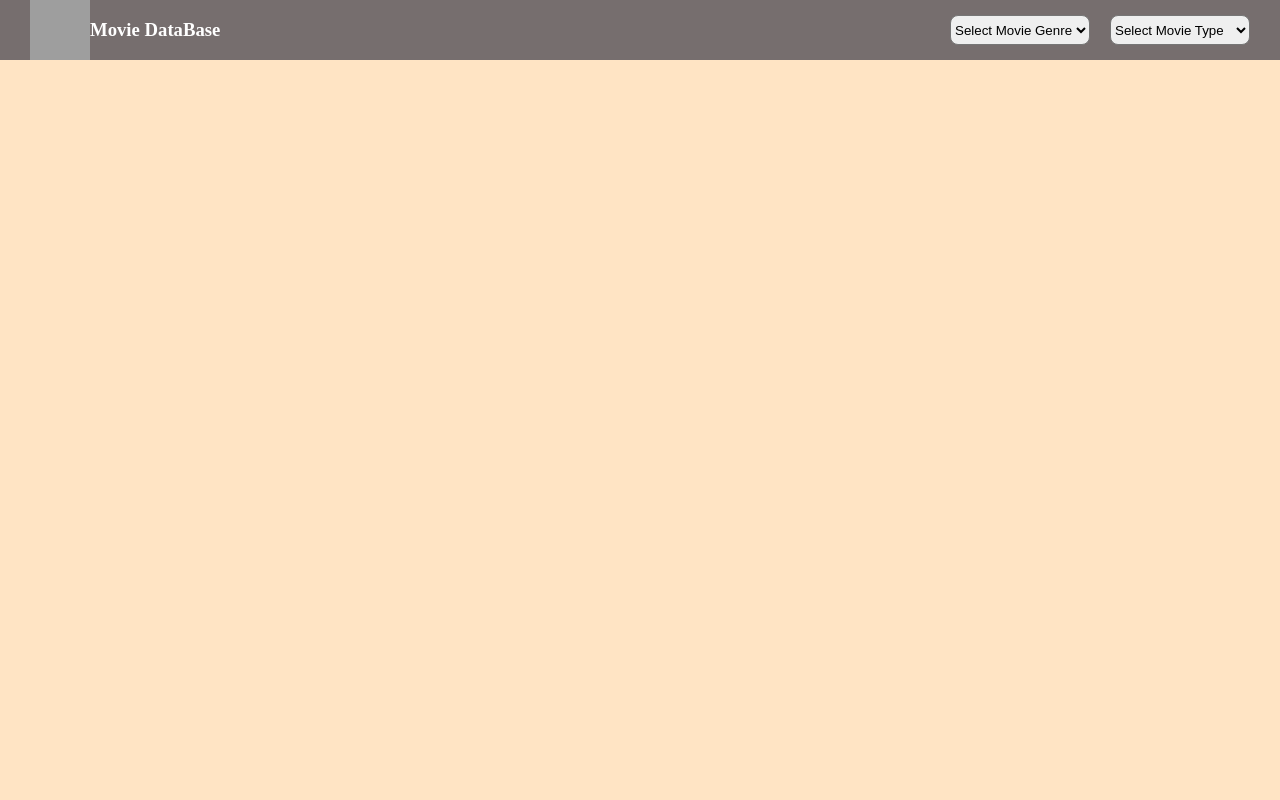
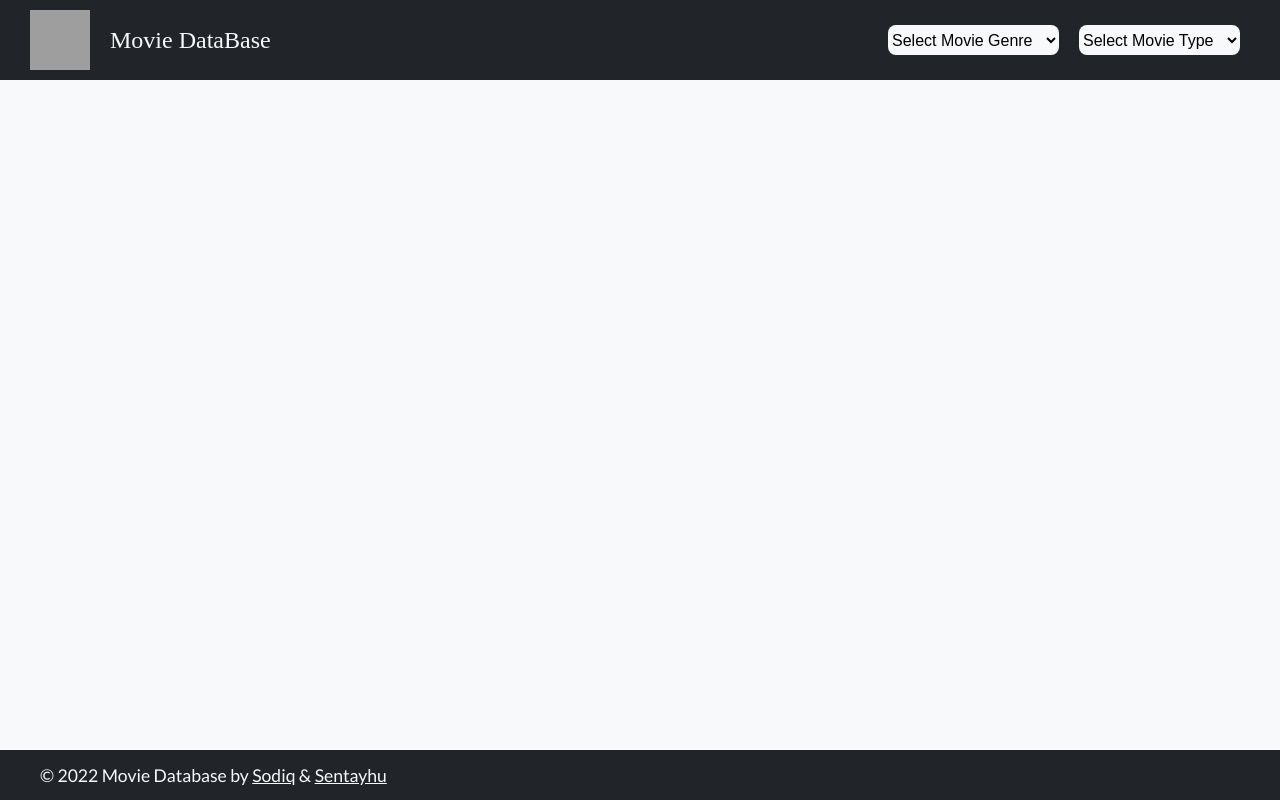
Before and after one commit to deyemiobaa/Movie-Database, a website built with webpack: page src/index.html in a window 1280 px wide. Built offline with nearby package versions, Linux system fonts and the light colour scheme; grey boxes are pictures that could not be loaded.

Commit message:
Add footer

```diff
--- a/src/index.html
+++ b/src/index.html
@@ -12,22 +12,22 @@
       <div class="header-main-wrap">
         <div class="logo-wrap">
           <img src="https://img.icons8.com/color/344/film-reel.png" alt="movie-database-logo" class="logo">
-      <h3 class="logo-name">Movie DataBase</h3>
+          <h1 class="logo-name">Movie DataBase</h1>
         </div>
         <div class="selection-wrap">
-      <select name="Gener" id="gener">
+          <select name="Genre" id="genre">
             <option value="select-gener">Select Movie Genre</option>
             <option value="action">Action</option>
             <option value="adventure">Adventure</option>
             <option value="anime">Anime</option>
-        <option value="childern">childern</option>
+            <option value="childern">Children</option>
             <option value="comedy">Comedy</option>
             <option value="crime">Crime</option>
             <option value="crime">Drama</option>
             <option value="history">History</option>
             <option value="horror">Horror</option>
             <option value="romance">Romance</option>
-        <option value="science-fiction">Sciences-fiction</option>
+            <option value="science-fiction">Science-fiction</option>
           </select>
           <select name="type" id="type">
             <option value="select-type">Select Movie Type</option>
@@ -40,6 +40,12 @@
         </div>
       </div>
     </header>
+    <footer>
+      <p>
+        &copy; 2022 Movie Database by <a href="https://github.com/deyemiobaa">Sodiq</a> &amp; <a
+          href="https://github.com/sentayhu19">Sentayhu</a>
+      </p>
+    </footer>
   </body>
 
 </html>
--- a/src/style.css
+++ b/src/style.css
@@ -1,11 +1,33 @@
+@import url('https://fonts.googleapis.com/css2?family=Lato:ital,wght@0,400;1,700&display=swap');
+
 * {
   margin: 0;
   padding: 0;
+  border: 0;
+  font-size: 100%;
+  font-weight: normal;
+  background: none;
   box-sizing: border-box;
+  text-decoration: none;
+  color: inherit;
+}
+
+ol,
+ul {
+  list-style: none;
+}
+
+:root {
+  --color-primary: #ffc107;
+  --color-secondary: #f8f9fa;
+  --color-tertiary: #212529;
+  --border: 3px solid var(--color-tertiary);
+  --radius: 5px;
+  --font: 'Lato', sans-serif;
 }
 
 body {
-  background-color: bisque;
+  background-color: var(--color-secondary);
 }
 
 .logo {
@@ -20,23 +42,24 @@ body {
 
 .selection-wrap {
   display: flex;
-  column-gap: 20px;
-  width: 300px;
-  align-items: center;
+  flex-direction: column;
+  row-gap: 12px;
+  padding: 10px;
 }
 
 .header-main-wrap {
   display: flex;
   justify-content: space-between;
-  background-color: rgb(118, 110, 110);
-  padding-left: 30px;
-  padding-right: 30px;
+  background-color: var(--color-tertiary);
+  padding: 10px 30px;
 }
 
 select {
-  width: 145px;
+  font-size: 1rem;
   height: 30px;
   border-radius: 8px;
+  background: var(--color-secondary);
+  padding-right: 10px;
 }
 
 .header-info {
@@ -44,7 +67,9 @@ select {
 }
 
 .logo-name {
-  color: white;
+  color: var(--color-secondary);
+  font-size: 1.5rem;
+  padding-left: 20px;
 }
 
 header {
@@ -53,10 +78,32 @@ header {
   width: 100%;
 }
 
-@media only screen  and (max-width: 768px) {
+footer {
+  display: flex;
+  align-items: center;
+  padding: 20px;
+  position: fixed;
+  bottom: 0;
+  width: 100%;
+  height: 50px;
+  background: var(--color-tertiary);
+  font-family: var(--font);
+}
+
+footer > p {
+  color: var(--color-secondary);
+  font-size: 1.1rem;
+  padding-left: 20px;
+}
+
+footer > p > a {
+  text-decoration: underline;
+}
+
+@media only screen  and (min-width: 768px) {
   .selection-wrap {
-    flex-direction: column;
-    row-gap: 12px;
-    padding: 10px 10px;
+    flex-direction: row;
+    column-gap: 20px;
+    align-items: center;
   }
 }
```
Lines whose indentation alone changed are shown as unchanged.
